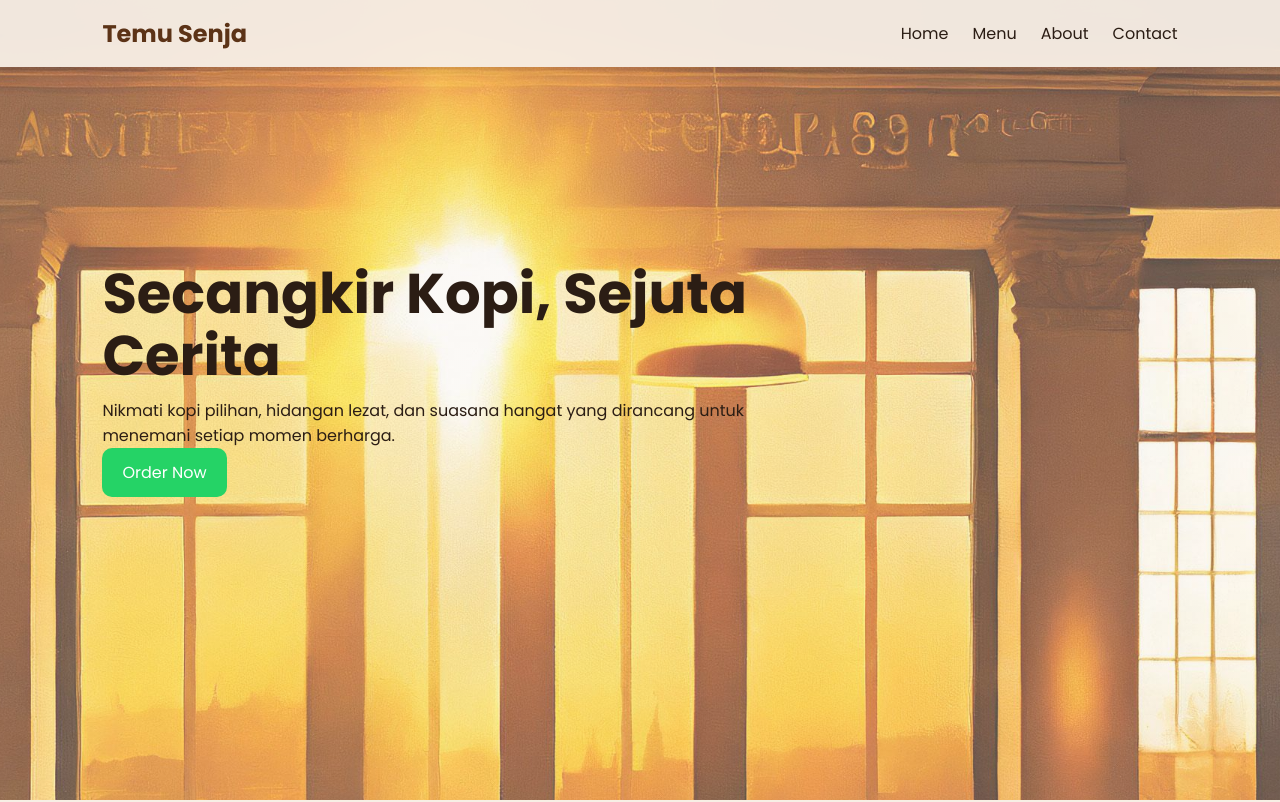
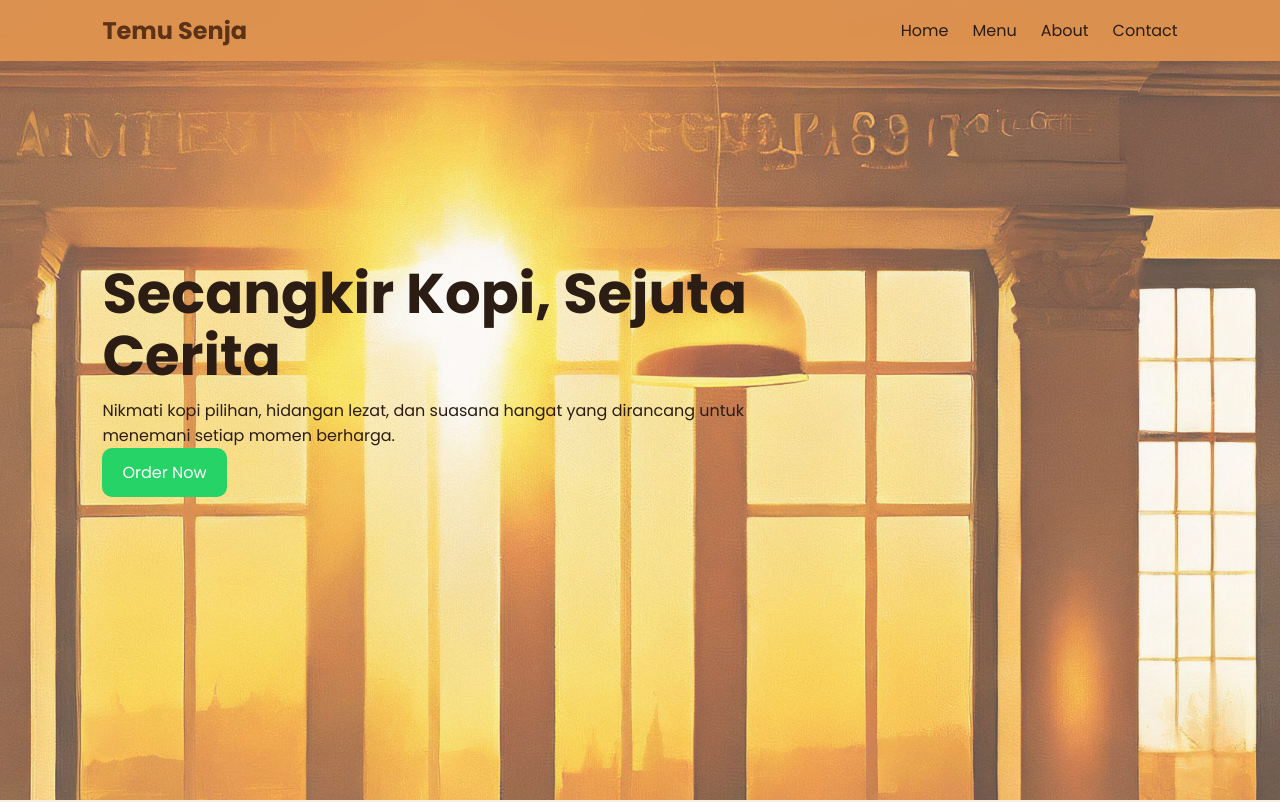
Before and after one commit to ameliaafrilap/cafe-landing-page, a plain HTML site: page index.html in a window 1280 px wide. Shown: the top 802 px of the page. Drawn offline with Linux system fonts and the light colour scheme.

Commit message:
Update navbar

```diff
--- a/style.css
+++ b/style.css
@@ -32,7 +32,7 @@ body {
   width: 100%;
   z-index: 1000;
 
-  background: rgba(247, 239, 229, 0.95);
+  background: rgba(224, 147, 79, 0.953);
   backdrop-filter: blur(10px);
   box-shadow: 0 2px 10px rgba(0, 0, 0, 0.15);
 }
@@ -40,7 +40,7 @@ nav {
   display: flex;
   justify-content: space-between;
   align-items: center;
-  padding: 16px 8%;
+  padding: 13px 8%;
 }
 nav a {
   text-decoration: none;
@@ -258,7 +258,7 @@ button:hover {
 ====================== */
 
 footer {
-  background-color: #5c3317;
+  background-color: rgba(224, 147, 79, 0.953);
   color: white;
   text-align: center;
   padding: 20px;
```
